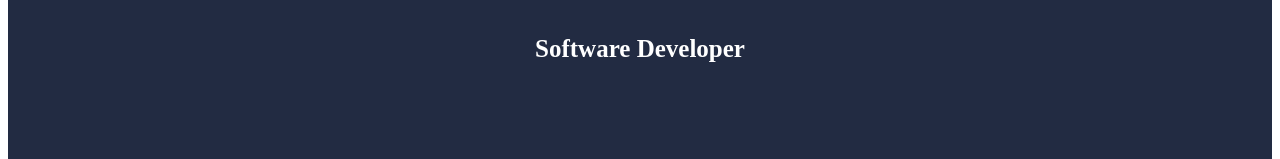
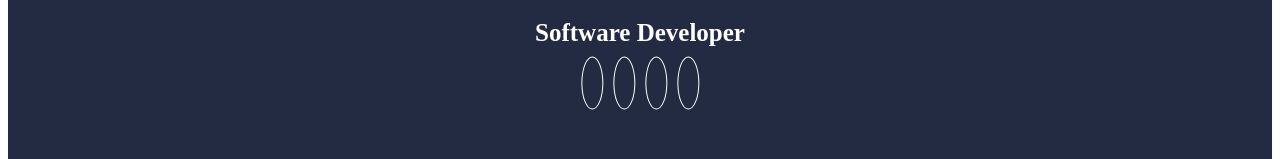
Before and after one commit to heltonricardo/svelte-secomp-sxs, a Svelte app: page / in a window 1280 px wide. Shown: the part 487-646 px from the top of the page. Built offline with nearby package versions, Linux system fonts and the light colour scheme; the HTML template or start-up script is replaced by a standard one.

Commit message:
Estilo nos icones de rede social (CaixaDeIcones)

```diff
--- a/src/CaixaDeIcones.svelte
+++ b/src/CaixaDeIcones.svelte
@@ -1,18 +1,18 @@
 <div class="icones">
     <a target="_blank" href="mailto:heltonricardo@proton.me">
-        <i class="fa fa-envelope-o" aria-hidden="true" />
+        <i class="icone fa fa-envelope-o" aria-hidden="true" />
     </a>
 
     <a target="_blank" href="https://instagram.com/helton.x">
-        <i class="fa fa-instagram" aria-hidden="true" />
+        <i class="icone fa fa-instagram" aria-hidden="true" />
     </a>
 
     <a target="_blank" href="https://linkedin.com/in/heltonricardo">
-        <i class="fa fa-linkedin" aria-hidden="true" />
+        <i class="icone fa fa-linkedin" aria-hidden="true" />
     </a>
 
     <a target="_blank" href="https://github.com/heltonricardo">
-        <i class="fa fa-github-alt" aria-hidden="true" />
+        <i class="icone fa fa-github-alt" aria-hidden="true" />
     </a>
 </div>
 
@@ -21,4 +21,15 @@
         display: flex;
         justify-content: center;
     }
+
+    .icone {
+        color: white;
+        width: 30px;
+        width: 30px;
+        padding: 10px;
+        border: 1px solid white;
+        border-radius: 50%;
+        font-size: 28px;
+        margin: 5px;
+    }
 </style>
```
